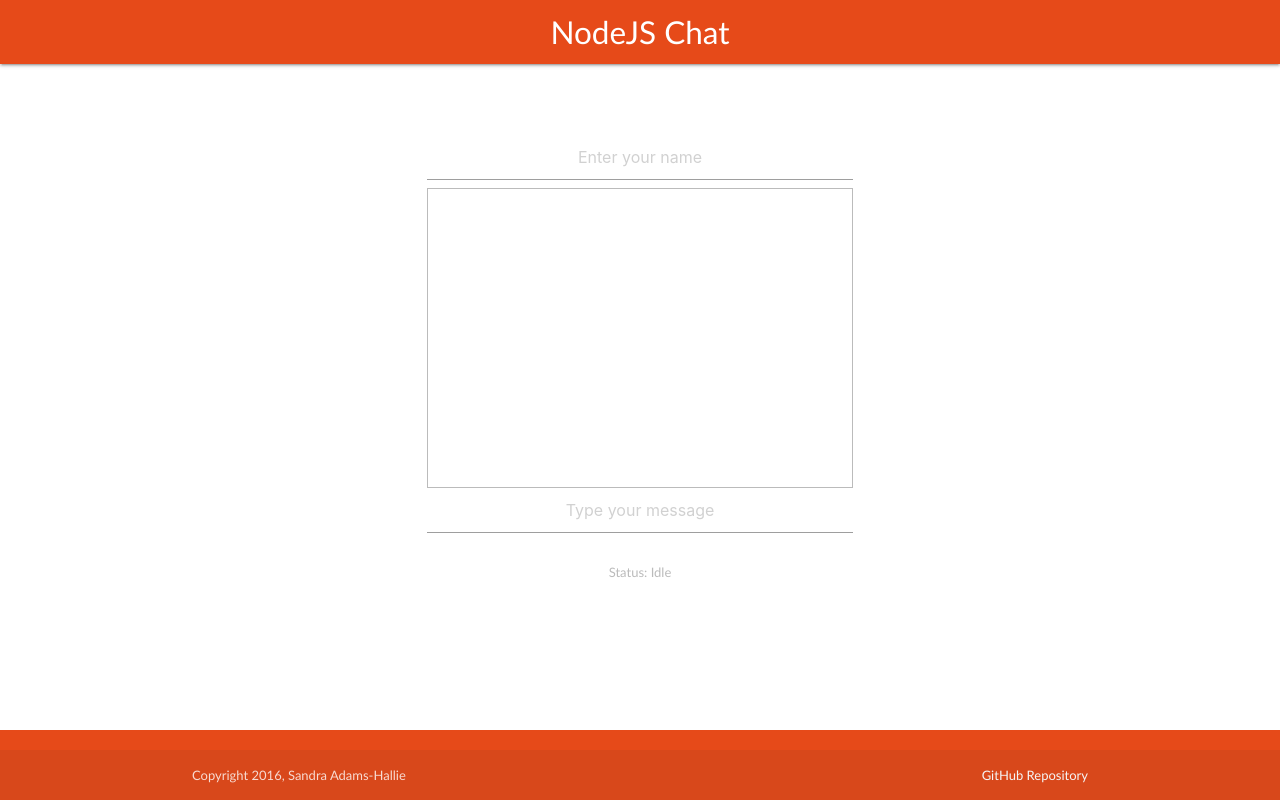
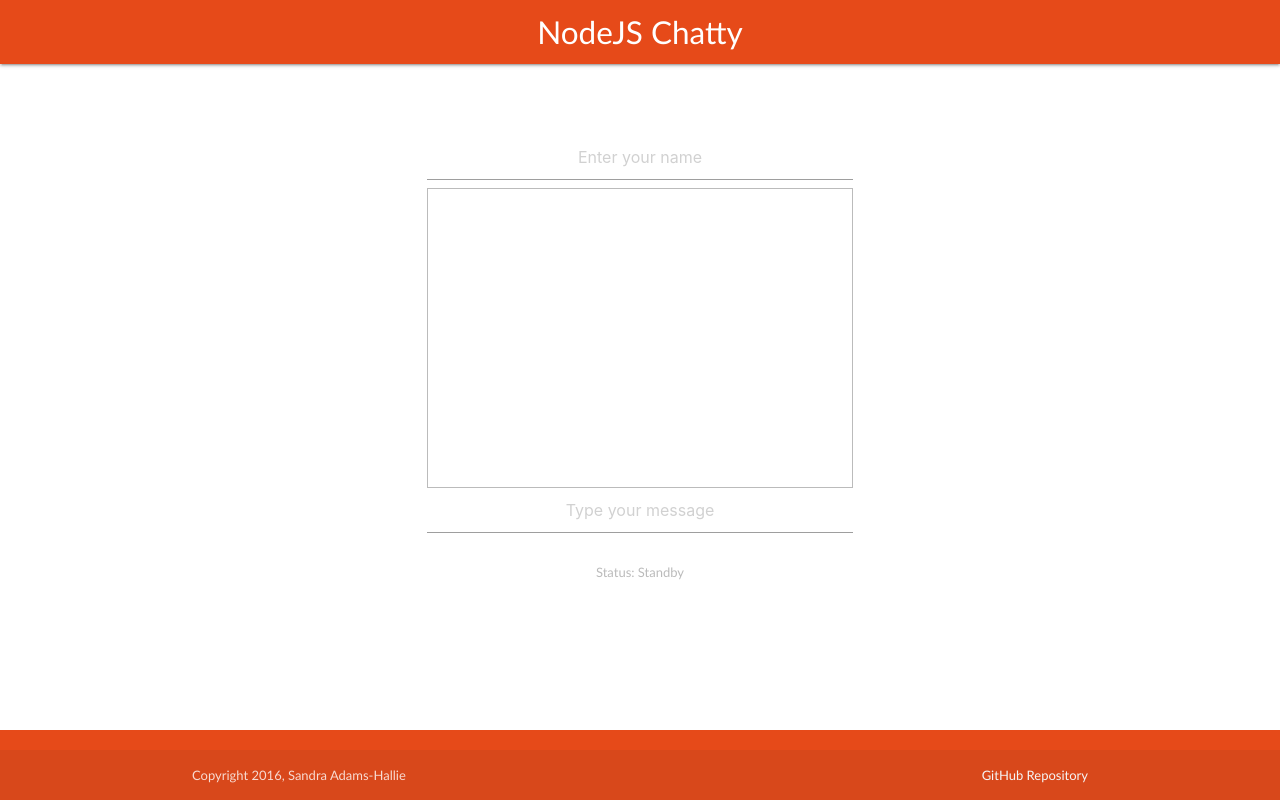
Before and after one commit to sanlouise/nodejs-chat, a website: page index.html in a window 1280 px wide. Drawn offline with nearby package versions, Linux system fonts and the light colour scheme; no server answers.

```diff
--- a/index.html
+++ b/index.html
@@ -12,7 +12,7 @@
     <body>
         <nav>
            <div class="nav-wrapper deep-orange darken-2">
-             <a href="#" class="brand-logo center">NodeJS Chat</a>
+             <a href="#" class="brand-logo center">NodeJS Chatty</a>
            </div>
         </nav>
         <div class="container">
@@ -22,7 +22,7 @@
                         <input type="text" class="chat-name center" placeholder="Enter your name">
                         <div class="chat-messages"></div>
                         <textarea class="chat-textarea materialize-textarea center" placeholder="Type your message"></textarea>
-                        <div class="chat-status center">Status: <span>Idle</span></div>
+                        <div class="chat-status center">Status: <span>Standby</span></div>
                     </div>
                 </div>
             </div>
```
Also changed, not shown: package.json (added, +8 -0 lines), 2 other files.
